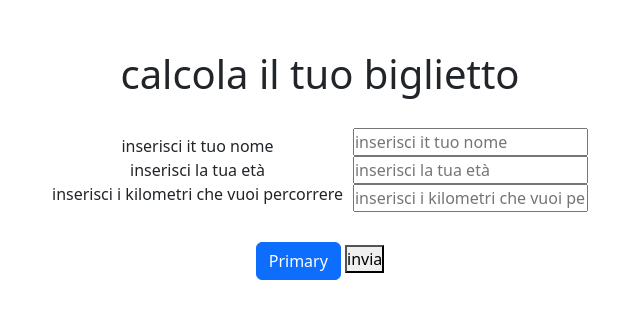
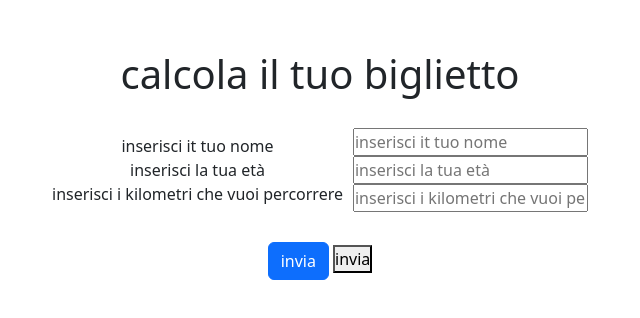
Before and after one commit to willymariino/js-biglietto-treno-form, a plain HTML site: page index.html in a window 1280 px wide. Shown: the whole page, without its empty margins (370-1010 px from the left). Drawn offline with nearby package versions, Linux system fonts and the light colour scheme.

Commit message:
removing bootrap button

```diff
--- a/index.html
+++ b/index.html
@@ -33,8 +33,11 @@
 
             </div>
 
-            <button type="button" class="btn btn-primary">Primary</button>
+            <button type="button" class="btn btn-primary send-task">invia</button>
             <button type="button" id="send-task"> invia</button>
+            <!-- le cose che aggiungo con bootstap non riesco a collegarle al js -->
+
+
         </form>
 
 
```
